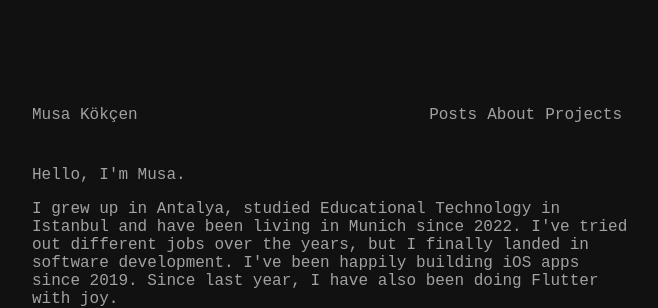
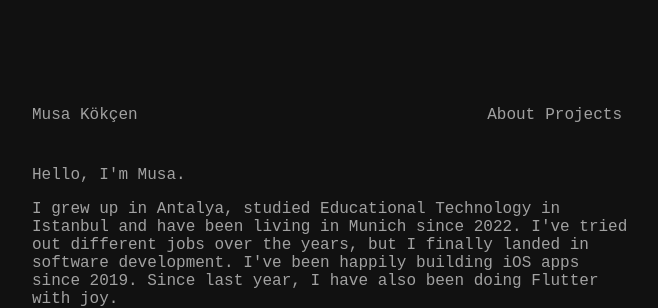
Before and after one commit to musakokcen/musakocen.github.io, a Jekyll site: the page built from aboutMe.html, in a window 1280 px wide. Shown: the top 308 px of the page, without its empty margins (308-966 px from the left). Built offline with Jekyll 4.4.1, drawn with Linux system fonts in a browser that asks for light colours.

Commit message:
remove redundant posts button

```diff
--- a/_includes/header.html
+++ b/_includes/header.html
@@ -6,7 +6,6 @@
         <a href="{{ '/' | relative_url }}">{{ site.title }}</a>
     </div>
     <div class="headerDesign-right">
-        <a href="{{ '/' | relative_url }}">Posts</a>
         <a href="{{ '/aboutMe' | relative_url }}">About</a>
         <a href="{{ '/projects' | relative_url }}">Projects</a>
     </div>
--- a/assets/main.css
+++ b/assets/main.css
@@ -86,11 +86,6 @@ footer {
   width: 100%;
   bottom: 0;
 }
-
-/* .about {
-  background-color: #f4f4f4;
-  padding: 2rem 0;
-} */
 
 .about h2 {
   font-size: 2rem;
```
